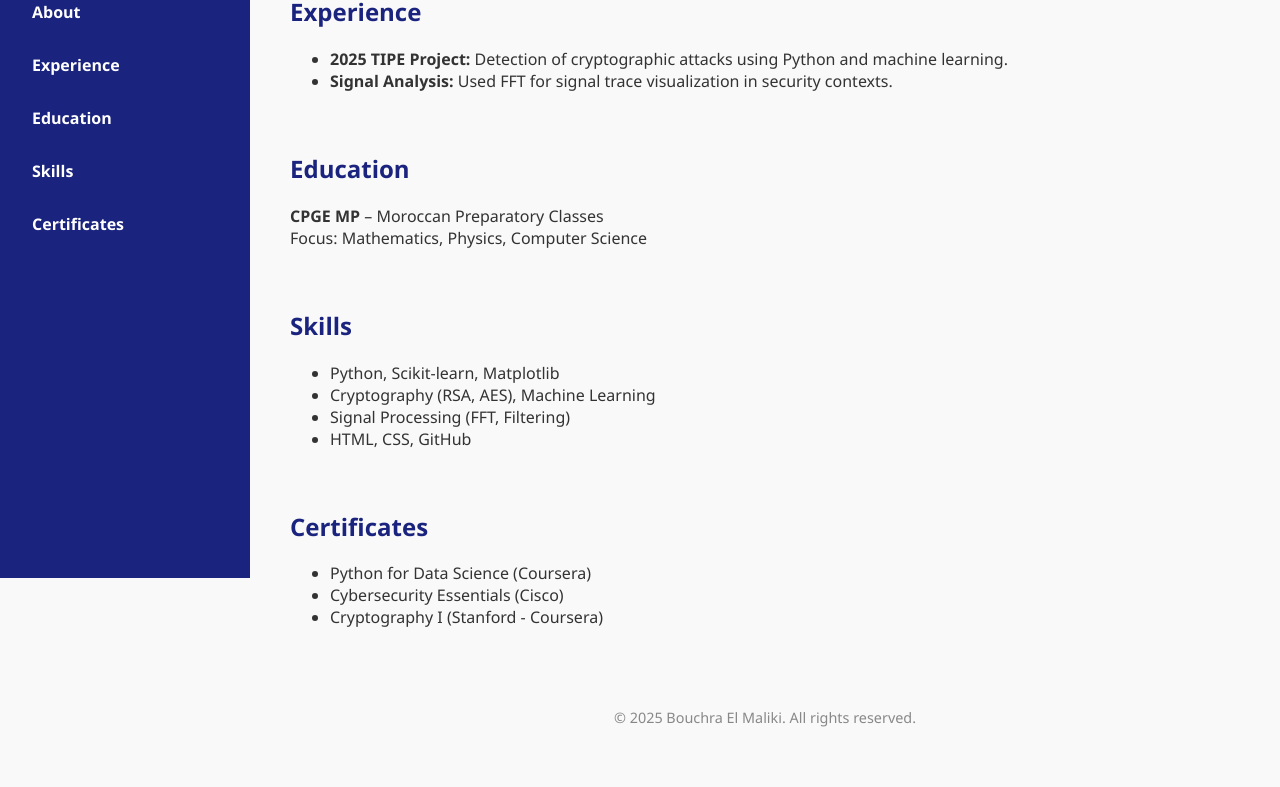
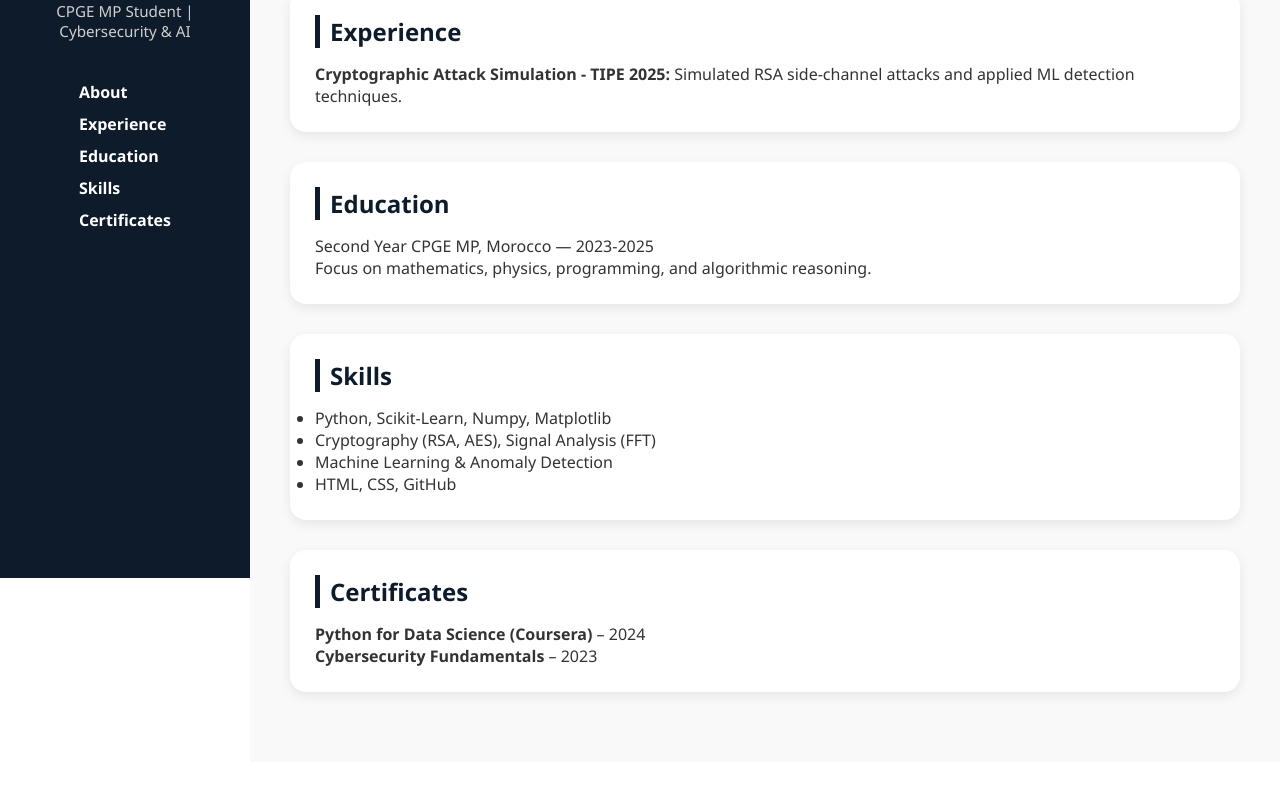
Before and after one commit to BouchraMalki125/BouchraMalki125.github.io, a plain HTML site: page index.html in a window 1280 px wide. Shown: the part 222-1009 px from the top of the page. After the commit the page ends 984 px from the top, so only its background shows below. Drawn offline with Linux system fonts and the light colour scheme.

Commit message:
Update index.html

```diff
--- a/index.html
+++ b/index.html
@@ -5,158 +5,176 @@
   <meta name="viewport" content="width=device-width, initial-scale=1.0" />
   <title>Bouchra El Maliki | Portfolio</title>
   <style>
-    /* === GLOBAL STYLES === */
-    body {
+    /* Reset + font */
+    * {
       margin: 0;
+      padding: 0;
+      box-sizing: border-box;
       font-family: 'Segoe UI', Tahoma, Geneva, Verdana, sans-serif;
-      background: #f9f9f9;
-      color: #333;
-      display: flex;
     }
 
-    a {
-      text-decoration: none;
-      color: inherit;
+    body {
+      display: flex;
+      background-color: #ffffff;
+      color: #333;
     }
 
-    h2 {
-      color: #1a237e;
+    /* Sidebar */
+    aside {
+      position: fixed;
+      width: 250px;
+      height: 100vh;
+      background-color: #0d1b2a; /* navy blue */
+      color: #fff;
+      padding: 30px 20px;
+      display: flex;
+      flex-direction: column;
+      align-items: center;
     }
 
-    /* === SIDEBAR STYLES === */
-    .sidebar {
-      width: 250px;
-      background-color: #1a237e; /* navy blue */
-      color: white;
-      height: 100vh;
-      position: fixed;
-      padding: 30px 20px;
-      box-sizing: border-box;
+    /* Profile Picture */
+    .profile-pic {
+      width: 130px;
+      height: 130px;
+      border-radius: 50%;
+      border: 4px solid #fff;
+      object-fit: cover;
+      margin-bottom: 20px;
     }
 
-    .sidebar img {
-      width: 120px;
-      height: 120px;
-      border-radius: 50%; /* image in circle */
-      object-fit: cover;
-      display: block;
-      margin: 0 auto 20px;
+    /* Name + role */
+    aside h1 {
+      font-size: 1.5em;
+      margin-bottom: 10px;
+      text-align: center;
     }
 
-    .sidebar h1 {
+    aside p {
+      font-size: 0.95em;
       text-align: center;
-      font-size: 22px;
-      margin-bottom: 10px;
+      margin-bottom: 30px;
+      color: #cfcfcf;
     }
 
-    .sidebar nav a {
+    nav a {
+      color: #fff;
+      text-decoration: none;
+      margin: 10px 0;
+      font-weight: bold;
       display: block;
-      color: #fff;
-      margin: 15px 0;
-      font-weight: bold;
-      padding: 8px 12px;
-      border-radius: 6px;
-      transition: background 0.3s;
+      transition: color 0.3s ease;
     }
 
-    .sidebar nav a:hover {
-      background-color: #3949ab; /* lighter blue */
+    nav a:hover {
+      color: #ffd700;
     }
 
-    /* === MAIN CONTENT === */
-    .main {
-      margin-left: 250px; /* space for sidebar */
+    /* Main Content */
+    main {
+      margin-left: 250px;
       padding: 40px;
-      flex-grow: 1;
-      box-sizing: border-box;
+      width: calc(100% - 250px);
+      background-color: #f9f9f9;
     }
 
     section {
-      margin-bottom: 60px;
+      background: white;
+      padding: 25px;
+      margin-bottom: 30px;
+      border-radius: 16px;
+      box-shadow: 0 4px 12px rgba(0, 0, 0, 0.08);
     }
 
-    /* === FOOTER === */
-    footer {
-      text-align: center;
-      padding: 20px;
-      color: #888;
-      font-size: 0.9em;
+    section h2 {
+      color: #0d1b2a;
+      margin-bottom: 15px;
+      border-left: 5px solid #0d1b2a;
+      padding-left: 10px;
     }
 
-    /* === LINKS === */
-    a.link {
-      color: #1a237e;
-      font-weight: bold;
+    /* Responsive */
+    @media (max-width: 768px) {
+      aside {
+        position: relative;
+        width: 100%;
+        height: auto;
+        flex-direction: row;
+        justify-content: space-around;
+        padding: 20px;
+      }
+
+      .profile-pic {
+        width: 80px;
+        height: 80px;
+        margin-bottom: 0;
+      }
+
+      main {
+        margin-left: 0;
+        width: 100%;
+        padding: 20px;
+      }
     }
   </style>
 </head>
 <body>
 
-  <!-- === SIDEBAR === -->
-  <div class="sidebar">
-    <!-- 📸 Ta photo (remplace le lien par ton image) -->
-    <img src="your-photo.jpg" alt="Bouchra's photo">
+  <!-- Sidebar -->
+  <aside>
+    <!-- 🖼️ Profile Picture -->
+    <img src="your-photo.jpg" alt="Bouchra's Profile Picture" class="profile-pic" />
+
+    <!-- 👩‍🎓 Your Info -->
     <h1>Bouchra El Maliki</h1>
+    <p>CPGE MP Student | Cybersecurity & AI</p>
+
+    <!-- 🔗 Navigation -->
     <nav>
-      <!-- 🧭 Liens de navigation (modifie les IDs selon les sections) -->
       <a href="#about">About</a>
       <a href="#experience">Experience</a>
       <a href="#education">Education</a>
       <a href="#skills">Skills</a>
       <a href="#certificates">Certificates</a>
     </nav>
-  </div>
+  </aside>
 
-  <!-- === MAIN CONTENT === -->
-  <div class="main">
-
-    <!-- 📖 À propos -->
+  <!-- Main Content -->
+  <main>
+    <!-- 🧕 About -->
     <section id="about">
       <h2>About Me</h2>
-      <p>Hello! I'm Bouchra, a CPGE MP student passionate about IT, cybersecurity, and artificial intelligence. I'm fascinated by how encryption and machine learning can shape a safer digital world.</p>
+      <p>Hello! I'm Bouchra, a CPGE MP student passionate about cryptography, AI, and the inner workings of digital security. I enjoy solving complex problems and transforming data into meaningful insights.</p>
     </section>
 
-    <!-- 💼 Expérience -->
+    <!-- 💼 Experience -->
     <section id="experience">
       <h2>Experience</h2>
-      <ul>
-        <li><strong>2025 TIPE Project:</strong> Detection of cryptographic attacks using Python and machine learning.</li>
-        <li><strong>Signal Analysis:</strong> Used FFT for signal trace visualization in security contexts.</li>
-      </ul>
+      <p><strong>Cryptographic Attack Simulation - TIPE 2025:</strong> Simulated RSA side-channel attacks and applied ML detection techniques.</p>
     </section>
 
-    <!-- 🎓 Éducation -->
+    <!-- 🎓 Education -->
     <section id="education">
       <h2>Education</h2>
-      <p><strong>CPGE MP</strong> – Moroccan Preparatory Classes<br />
-      Focus: Mathematics, Physics, Computer Science</p>
+      <p>Second Year CPGE MP, Morocco — 2023-2025<br>Focus on mathematics, physics, programming, and algorithmic reasoning.</p>
     </section>
 
-    <!-- 🧠 Compétences -->
+    <!-- 🛠️ Skills -->
     <section id="skills">
       <h2>Skills</h2>
       <ul>
-        <li>Python, Scikit-learn, Matplotlib</li>
-        <li>Cryptography (RSA, AES), Machine Learning</li>
-        <li>Signal Processing (FFT, Filtering)</li>
+        <li>Python, Scikit-Learn, Numpy, Matplotlib</li>
+        <li>Cryptography (RSA, AES), Signal Analysis (FFT)</li>
+        <li>Machine Learning & Anomaly Detection</li>
         <li>HTML, CSS, GitHub</li>
       </ul>
     </section>
 
-    <!-- 📜 Certificats -->
+    <!-- 📜 Certificates -->
     <section id="certificates">
       <h2>Certificates</h2>
-      <ul>
-        <li>Python for Data Science (Coursera)</li>
-        <li>Cybersecurity Essentials (Cisco)</li>
-        <li>Cryptography I (Stanford - Coursera)</li>
-      </ul>
+      <p><strong>Python for Data Science (Coursera)</strong> – 2024<br><strong>Cybersecurity Fundamentals</strong> – 2023</p>
     </section>
+  </main>
 
-    <footer>
-      &copy; 2025 Bouchra El Maliki. All rights reserved.
-    </footer>
-
-  </div>
 </body>
 </html>
```
